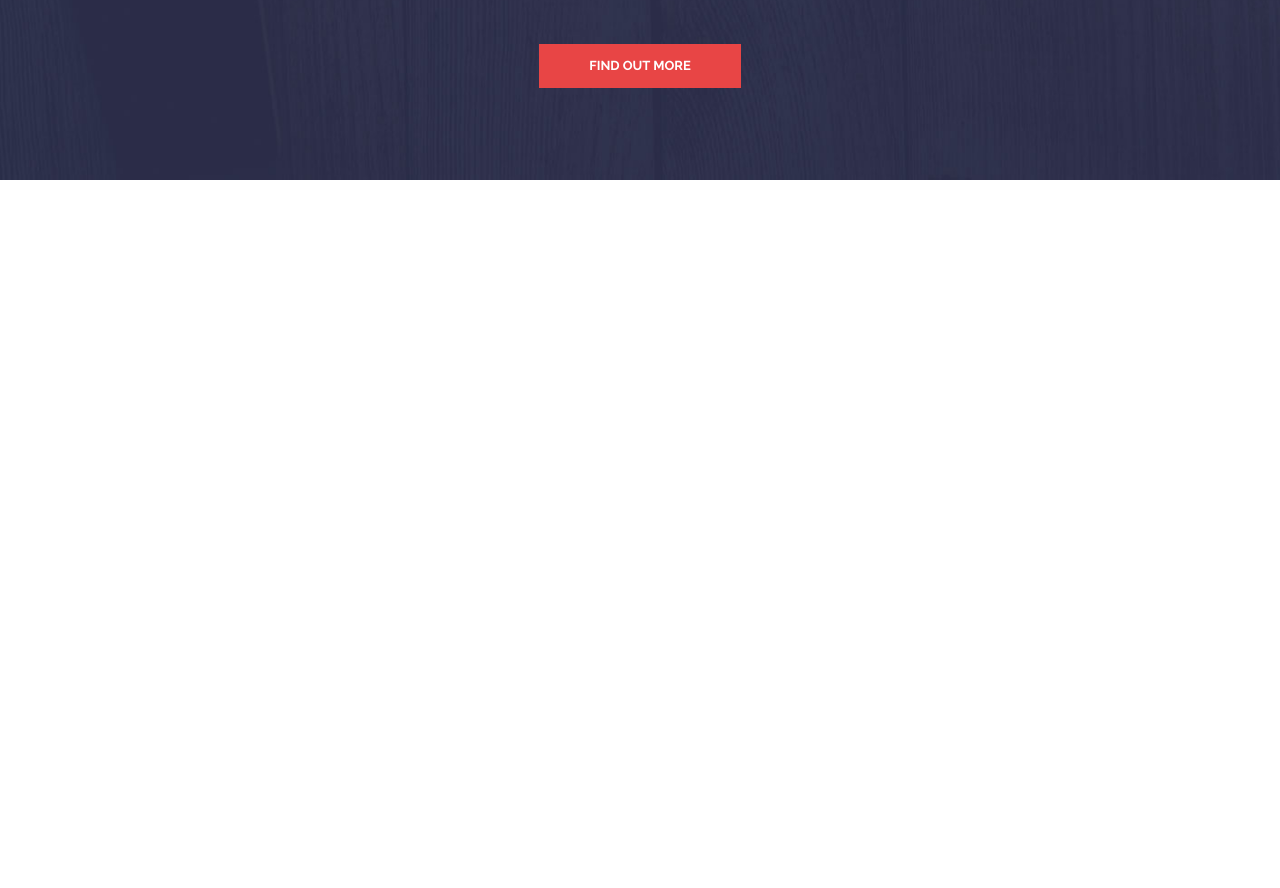
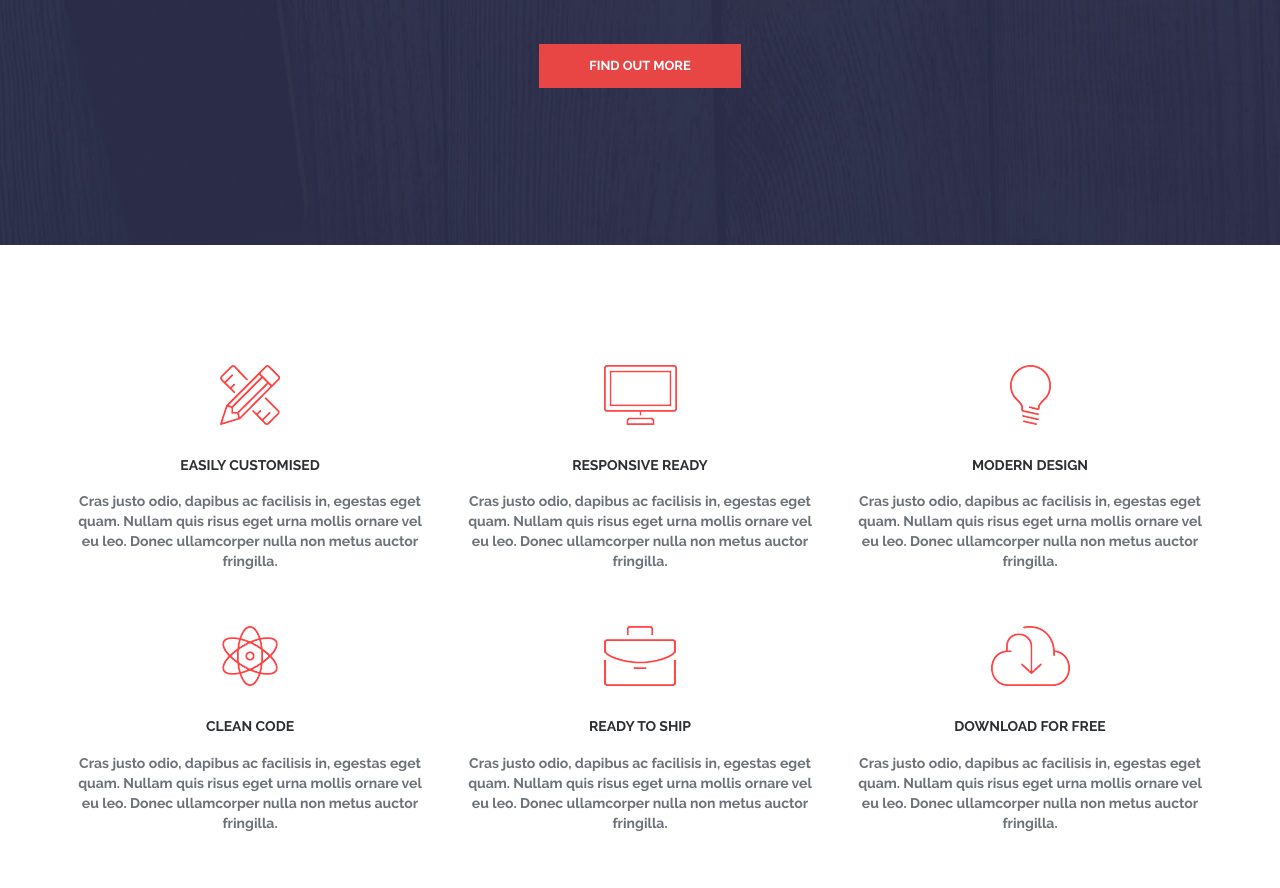
Before and after one commit to YakovenkoMaksim/Adaptive_site_Bootstrap, a plain HTML site: page index.html in a window 1280 px wide. Shown: the part 500-1388 px from the top of the page. Before the commit the page ends 800 px from the top, so only its background shows below. Drawn offline with Linux system fonts and the light colour scheme.

Commit message:
the feature section is ready

```diff
--- a/css/main.css
+++ b/css/main.css
@@ -23,7 +23,7 @@ body {
 /*Header*/
 
 header {
-    height: 680px;
+    height: 745px;
     background-image: url("../img/header_bg.jpg");
     -webkit-background-size: cover;
     background-size: cover;
@@ -84,3 +84,25 @@ nav {
     font-size: 22px;
     margin-bottom: 77px;
 }
+
+/*Features*/
+
+.features {
+    padding-top: 120px;
+    text-align: center;
+}
+
+.features h3 {
+    font-size: 14px;
+    text-transform: uppercase;
+    color: #2d3033;
+    padding-top: 13px;
+    padding-bottom: 8px;
+}
+
+.features p {
+    font-size: 14px;
+    font-weight: normal;
+    color: #6c7279;
+    padding-bottom: 45px;
+}
--- a/index.html
+++ b/index.html
@@ -59,6 +59,48 @@
         </div>
     </div>
 </header>
+<section class="features">
+    <div class="container">
+        <div class="row">
+            <div class="col-md-4">
+                <img src="img/features_1.png" alt="features">
+                <h3>Easily Customised</h3>
+                <p>Cras justo odio, dapibus ac facilisis in, egestas eget quam. Nullam quis risus eget urna mollis
+                    ornare vel eu leo. Donec ullamcorper nulla non metus auctor fringilla.</p>
+            </div>
+            <div class="col-md-4">
+                <img src="img/features_2.png" alt="features">
+                <h3>Responsive Ready</h3>
+                <p>Cras justo odio, dapibus ac facilisis in, egestas eget quam. Nullam quis risus eget urna mollis
+                    ornare vel eu leo. Donec ullamcorper nulla non metus auctor fringilla.</p>
+            </div>
+            <div class="col-md-4">
+                <img src="img/features_3.png" alt="features">
+                <h3>Modern Design</h3>
+                <p>Cras justo odio, dapibus ac facilisis in, egestas eget quam. Nullam quis risus eget urna mollis
+                    ornare vel eu leo. Donec ullamcorper nulla non metus auctor fringilla.</p>
+            </div>
+            <div class="col-md-4">
+                <img src="img/features_4.png" alt="features">
+                <h3>Clean Code</h3>
+                <p>Cras justo odio, dapibus ac facilisis in, egestas eget quam. Nullam quis risus eget urna mollis
+                    ornare vel eu leo. Donec ullamcorper nulla non metus auctor fringilla.</p>
+            </div>
+            <div class="col-md-4">
+                <img src="img/features_5.png" alt="features">
+                <h3>Ready to Ship</h3>
+                <p>Cras justo odio, dapibus ac facilisis in, egestas eget quam. Nullam quis risus eget urna mollis
+                    ornare vel eu leo. Donec ullamcorper nulla non metus auctor fringilla.</p>
+            </div>
+            <div class="col-md-4">
+                <img src="img/features_6.png" alt="features">
+                <h3>Download for Free</h3>
+                <p>Cras justo odio, dapibus ac facilisis in, egestas eget quam. Nullam quis risus eget urna mollis
+                    ornare vel eu leo. Donec ullamcorper nulla non metus auctor fringilla.</p>
+            </div>
+        </div>
+    </div>
+</section>
 
 <script src="libs/jquery/jquery-2.1.4.min.js"></script>
 <script src="libs/bootstrap/js/bootstrap.min.js"></script>
```
Also changed, not shown: img/features_1.png (added), img/features_2.png (added), img/features_3.png (added), img/features_4.png (added), img/features_5.png (added), img/features_6.png (added).
